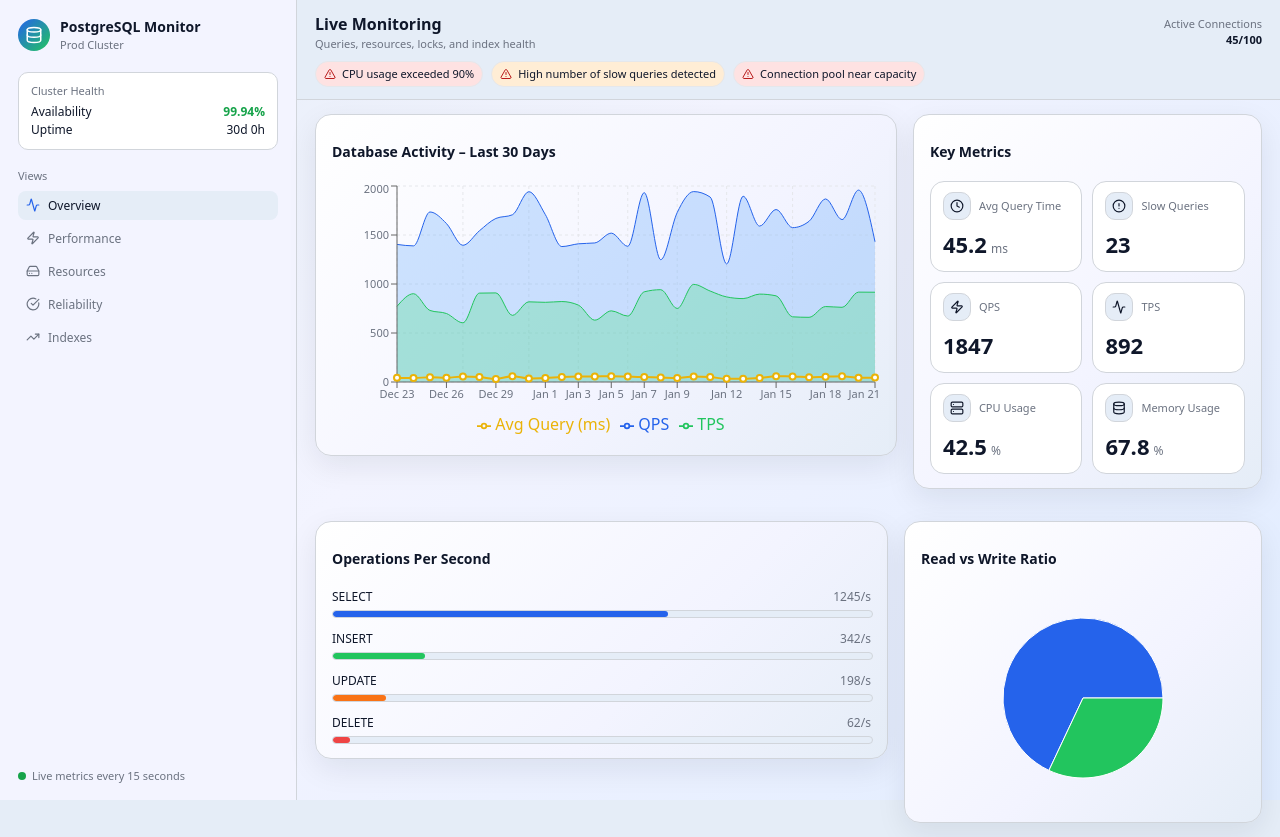
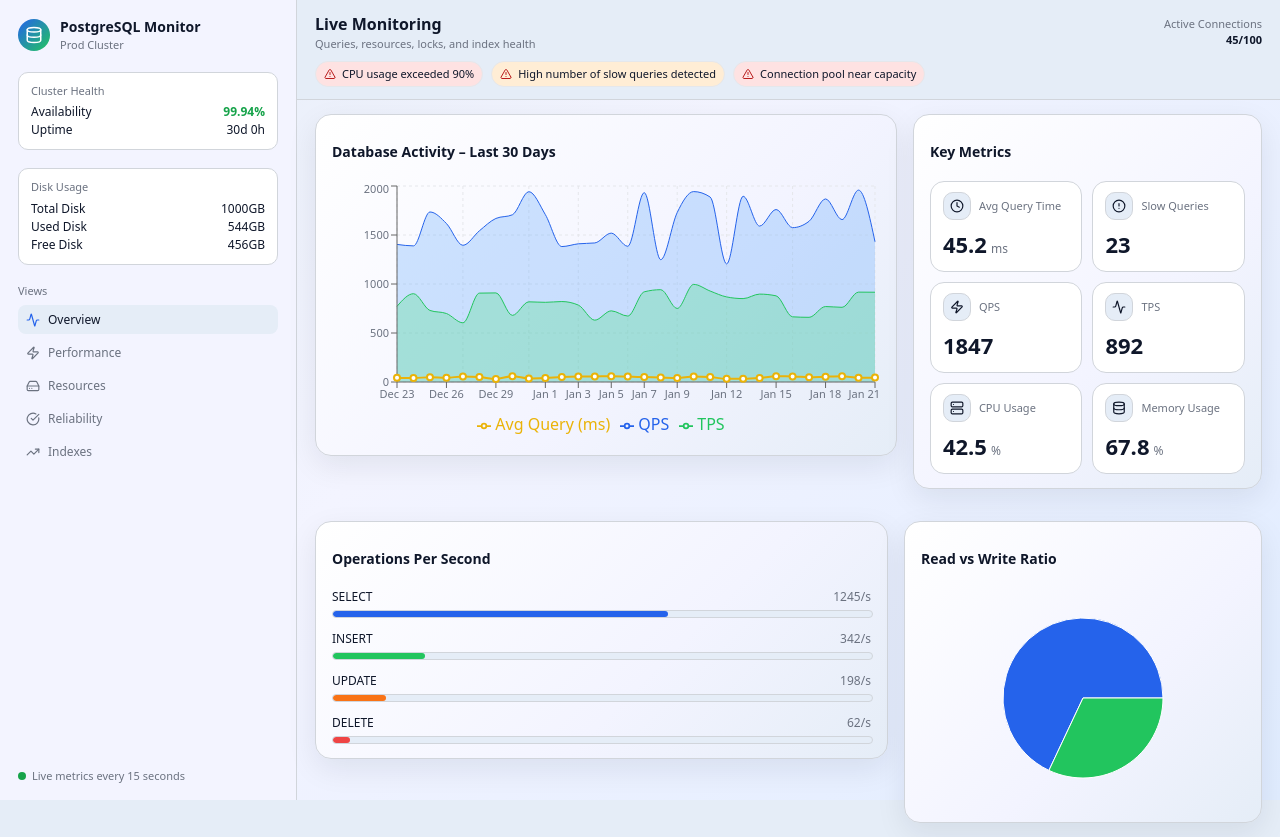
Before and after one commit to DilipViharika/pg-monitor-dashboard, a React (Vite) app: page / in a window 1280 px wide. Built offline with nearby package versions, Linux system fonts and the light colour scheme.

Commit message:
Add disk usage display to PostgreSQL monitor

```diff
--- a/src/PostgreSQLMonitor.jsx
+++ b/src/PostgreSQLMonitor.jsx
@@ -933,7 +933,7 @@ const PostgreSQLMonitor = () => {
                       { name: 'Products', value: 180 },
                       { name: 'Transactions', value: 400 },
                       { name: 'Others', value: 120 },
-                      { name: 'Free Space', value: 500 }
+                      { name: 'Free Space', value: metrics.diskAvailable }
                     ]}
                     cx="50%"
                     cy="50%"
@@ -1150,6 +1150,31 @@ const PostgreSQLMonitor = () => {
           </div>
         </div>
 
+        <div
+          style={{
+            padding: '10px 12px',
+            borderRadius: 10,
+            background: '#ffffff',
+            border: '1px solid #d1d5db'
+          }}
+        >
+          <div style={{ fontSize: 11, color: '#6b7280', marginBottom: 4 }}>
+            Disk Usage
+          </div>
+          <div style={{ display: 'flex', justifyContent: 'space-between', fontSize: 12 }}>
+            <span>Total Disk</span>
+            <span>{metrics.diskTotal}GB</span>
+          </div>
+          <div style={{ display: 'flex', justifyContent: 'space-between', fontSize: 12 }}>
+            <span>Used Disk</span>
+            <span>{(metrics.diskTotal - metrics.diskAvailable).toFixed(0)}GB</span>
+          </div>
+          <div style={{ display: 'flex', justifyContent: 'space-between', fontSize: 12 }}>
+            <span>Free Disk</span>
+            <span>{metrics.diskAvailable}GB</span>
+          </div>
+        </div>
+
         <div>
           <div style={{ fontSize: 11, color: '#6b7280', marginBottom: 6 }}>Views</div>
           {[
```
